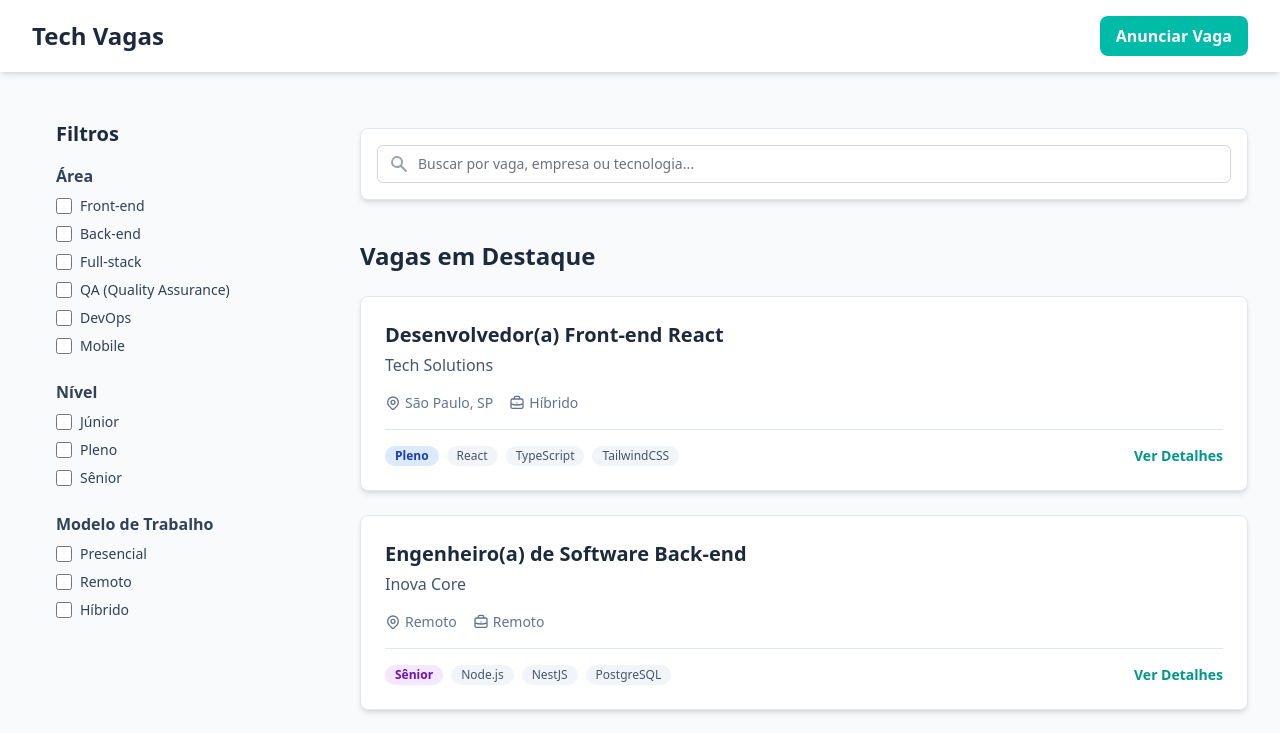
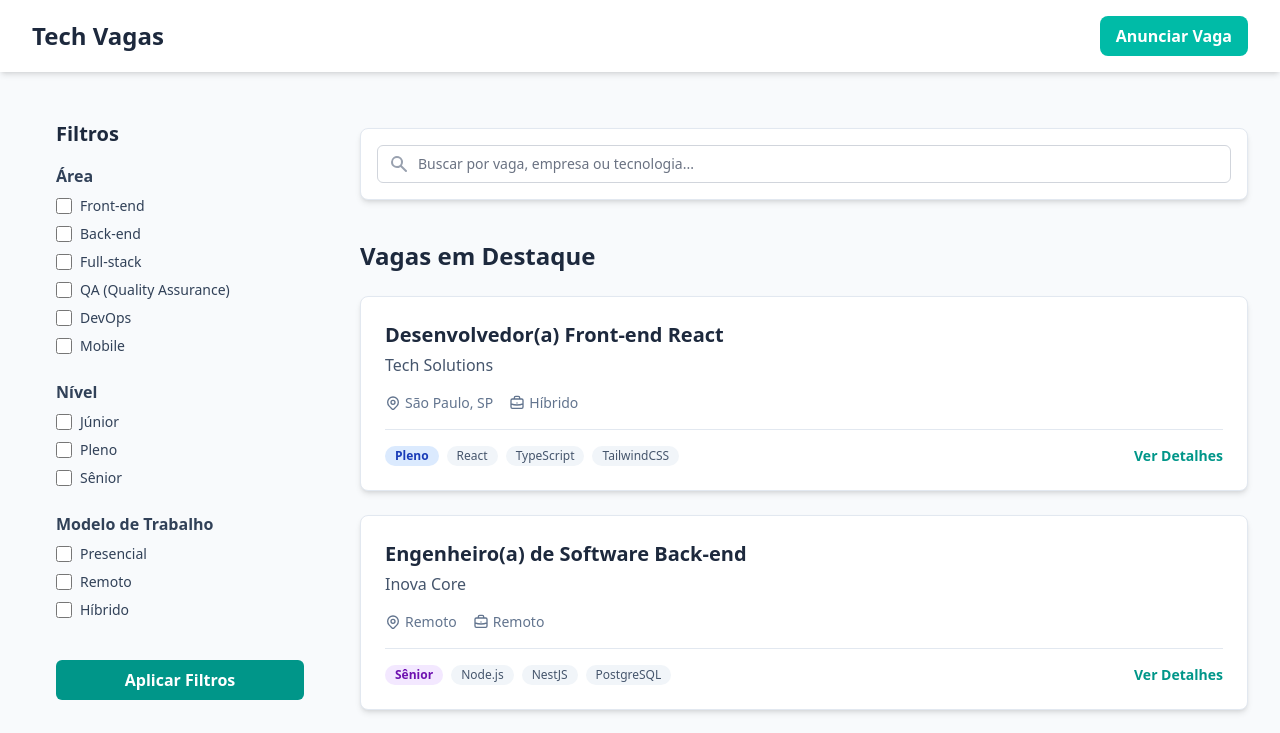
Before and after one commit to querensales/techVagas, a Next.js app: page / in a window 1280 px wide. Shown: the top 733 px of the page. Built offline with nearby package versions, Linux system fonts and the light colour scheme.

Commit message:
👔 Botao: Aplicar filtros
Aplicando um botao para fazer os filtros

```diff
--- a/src/app/components/FilterSideBar/FilterSidebar.tsx
+++ b/src/app/components/FilterSideBar/FilterSidebar.tsx
@@ -52,10 +52,14 @@ export default function FilterSidebar(){
                             </div>
                         ))}
                     </div>
+
                 </div>
             ))}
+            <div>
+                <button className="mt-4 w-full bg-teal-600 text-white py-2 rounded-md font-semibold hover:bg-teal-700">
+                    Aplicar Filtros
+                </button>
+            </div>
         </div>
-
-
     )
 }
```
